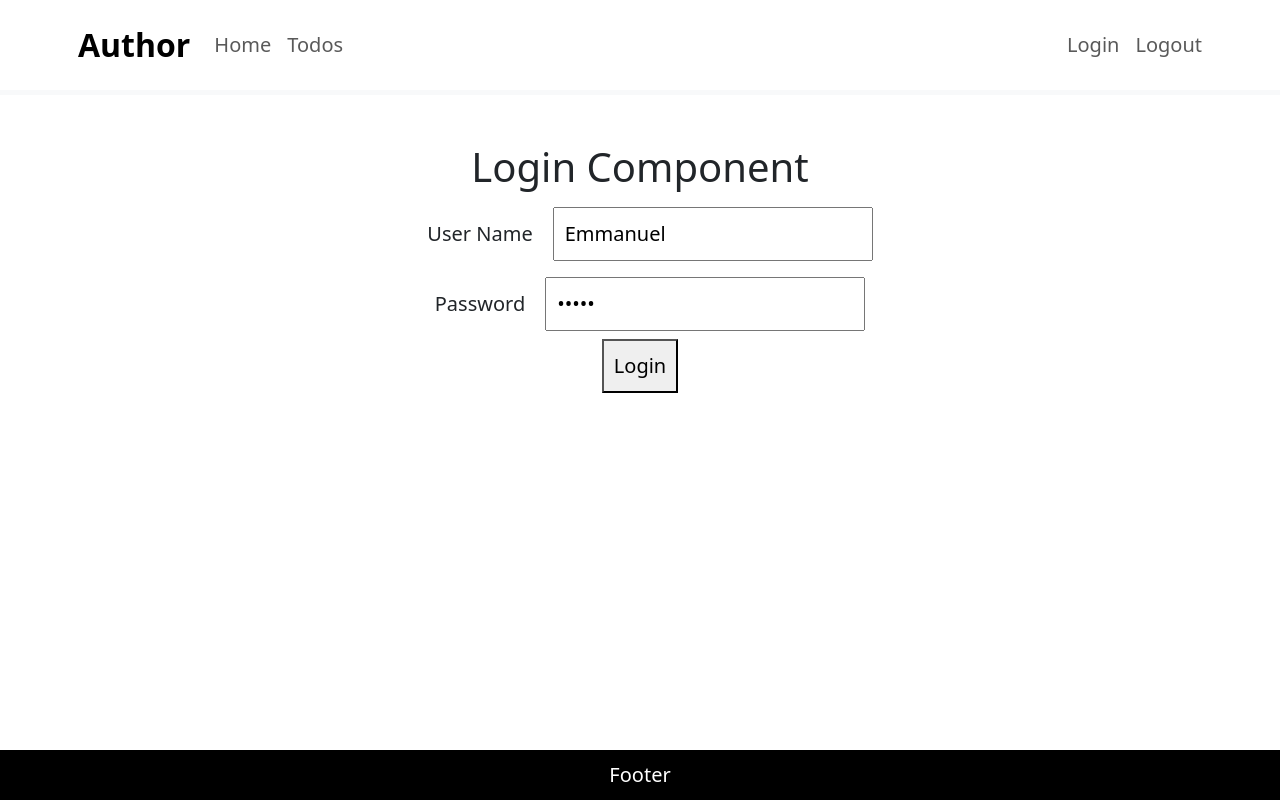
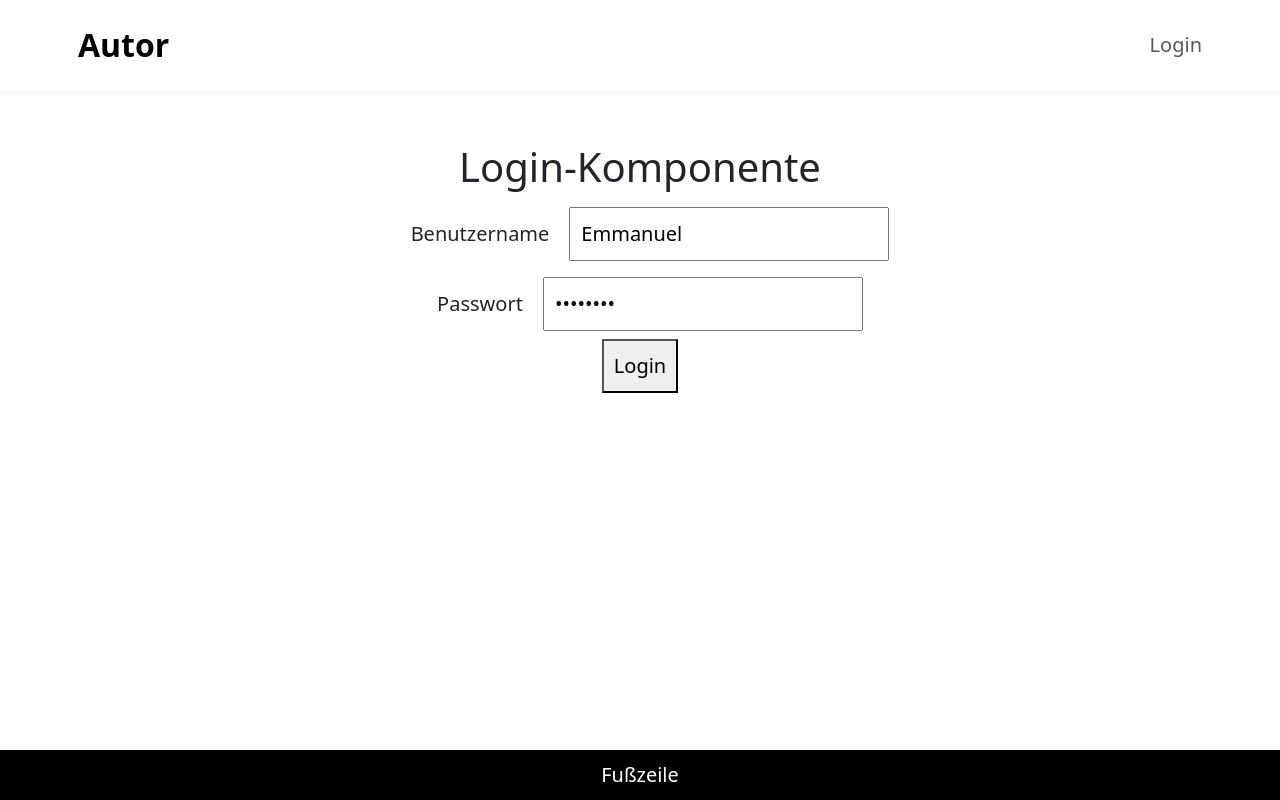
Before and after one commit to EmmanuelRigobert/React-TodoApp, a React (Create React App) app: page / in a window 1280 px wide. Built offline with nearby package versions, Linux system fonts and the light colour scheme.

Commit message:
Basic Authentication

```diff
--- a/src/Components/TodoApp/FooterComponent.jsx
+++ b/src/Components/TodoApp/FooterComponent.jsx
@@ -1,7 +1,7 @@
 function FooterComponent() {
   return (
     <footer className='footer'>
-      <div className='container'>Footer</div>
+      <div className='container'>Fußzeile</div>
     </footer>
   );
 }
--- a/src/Components/TodoApp/HeaderComponent.jsx
+++ b/src/Components/TodoApp/HeaderComponent.jsx
@@ -1,6 +1,14 @@
 import { Link } from 'react-router-dom';
+import { useAuth } from './Security/AuthContext';
 
 function HeaderComponent() {
+  const authContext = useAuth(); // Here we use the useContext hook to access the AuthContext.
+  const isAuthenticated = authContext.isAuthenticated; // We access the isAuthenticated state from the AuthContext.
+
+  function logout() {
+    authContext.logout();
+  }
+
   return (
     <header className='border-bottom border-light border-5 mb-5 p-2'>
       <div className='container'>
@@ -10,32 +18,40 @@ function HeaderComponent() {
               className='navbar-brand ms-2 fs-2 fw-bold text-black'
               href='https://github.com/EmmanuelRigobert'
             >
-              Author
+              Autor
             </a>
             <div className='collapse navbar-collapse'>
               <ul className='navbar-nav'>
                 <li className='nav-item fs-5'>
+                  {isAuthenticated && (
                     <Link className='nav-link' to='/welcome/in28minutes'>
-                    Home
+                      Heim
                     </Link>
+                  )}
                 </li>
                 <li className='nav-item fs-5'>
+                  {isAuthenticated && (
                     <Link className='nav-link' to='/todos'>
                       Todos
                     </Link>
+                  )}
                 </li>
               </ul>
             </div>
             <ul className='navbar-nav'>
               <li className='nav-item fs-5'>
+                {!isAuthenticated && (
                   <Link className='nav-link' to='/login'>
                     Login
                   </Link>
+                )}
               </li>
               <li className='nav-item fs-5'>
-                <Link className='nav-link' to='/logout'>
+                {isAuthenticated && (
+                  <Link className='nav-link' to='/logout' onClick={logout}>
                     Logout
                   </Link>
+                )}
               </li>
             </ul>
           </nav>
--- a/src/Components/TodoApp/ListTodosComponent.jsx
+++ b/src/Components/TodoApp/ListTodosComponent.jsx
@@ -3,22 +3,21 @@ function ListTodosComponent() {
   const dateLine = new Date(today.getFullYear() + 3, today.getMonth(), today.getDate());
 
   const todos = [
-    { id: 1, description: 'Learn React', done: false, dateLine: dateLine },
-    { id: 2, description: 'Learn Spring Boot', done: false, dateLine: dateLine },
-    { id: 3, description: 'Learn AI', done: false, dateLine: dateLine },
-    { id: 4, description: 'Learn Data Science', done: false, dateLine: dateLine },
+    { id: 1, description: 'React learnen', done: false, dateLine: dateLine },
+    { id: 2, description: 'Spring Boot lernen', done: false, dateLine: dateLine },
+    { id: 3, description: 'KI lernen', done: false, dateLine: dateLine }
   ];
 
   return (
     <div className='container'>
-      <h1>Things You Want To Do </h1>
+      <h1>Aufgaben, die Sie erledigen möchten </h1>
       <table className='table'>
         <thead>
           <tr>
-            <th>Id</th>
-            <th>Description</th>
-            <th>Is Completed?</th>
-            <th>Dateline</th>
+            <th>Ausweis</th>
+            <th>Beschreibung</th>
+            <th>Ist abgeschlossen?</th>
+            <th>Stichtag</th>
           </tr>
         </thead>
         <tbody>
--- a/src/Components/TodoApp/LoginComponent.jsx
+++ b/src/Components/TodoApp/LoginComponent.jsx
@@ -1,14 +1,17 @@
 import { useNavigate } from 'react-router-dom';
 import React, { useState } from 'react';
+import { useAuth } from './Security/AuthContext';
 
 function LoginComponent() {
   const [username, setUsername] = useState('Emmanuel');
-  const [password, setPassword] = useState('dummy');
+  const [password, setPassword] = useState('password');
 
-  const [showSuccessMessage, setShowSuccessMessage] = useState(false);
+  // const [showSuccessMessage, setShowSuccessMessage] = useState(false);
   const [showFailureMessage, setShowFailureMessage] = useState(false);
 
   const navigate = useNavigate();
+
+  const authContext = useAuth();
 
   function handleUsernameChange(event) {
     setUsername(event.target.value);
@@ -19,39 +22,30 @@ function LoginComponent() {
   }
 
   function hadleSubmit() {
-    if (username === 'Emmanuel' && password === 'dummy') {
+    if (authContext.login(username, password)) {
+      // authContext.setIsAuthenticated(true);
       console.log('Login Successful');
-      setShowSuccessMessage(true);
-      setShowFailureMessage(false);
       navigate(`/welcome/${username}`);
     } else {
-      setShowSuccessMessage(false);
+      // authContext.setIsAuthenticated(false);
+      // setShowSuccessMessage(false);
       setShowFailureMessage(true);
       console.log(showFailureMessage);
-      console.log(showSuccessMessage);
+      // console.log(showSuccessMessage);
     }
-  }
-
-  function ShowSuccessComponent() {
-    if (showSuccessMessage) {
-      return <div className='successMessage'>Authentification Successfull</div>;
-    }
-    return null;
   }
 
   return (
     <div className='LoginComponent'>
-      <h1>Login Component</h1>
-
-      <ShowSuccessComponent />
+      <h1>Login-Komponente</h1>
       {showFailureMessage && <div className='failureMessage'>Authentification Failed</div>}
       <div className='LoginForm'>
         <div>
-          <label>User Name</label>
+          <label>Benutzername</label>
           <input type='text' name='username' onChange={handleUsernameChange} value={username} />
         </div>
         <div>
-          <label>Password</label>
+          <label>Passwort</label>
           <input type='password' name='password' onChange={handlePasswordChange} value={password} />
         </div>
         <button name='login' className='loginButton' onClick={hadleSubmit}>
--- a/src/Components/TodoApp/LogoutComponent.jsx
+++ b/src/Components/TodoApp/LogoutComponent.jsx
@@ -1,8 +1,8 @@
 function LogoutComponent() {
   return (
     <div className='LogoutComponent'>
-      <h1>You are Logged out</h1>
-      <p>Thank you for using our application</p>
+      <h1>Sie sind abgemeldet</h1>
+      <p>Vielen Dank für die Nutzung meiner Application</p>
     </div>
   );
 }
--- /dev/null
+++ b/src/Components/TodoApp/Security/AuthContext.js
@@ -0,0 +1,44 @@
+
+
+import { createContext, useState, useContext } from 'react';
+
+//Create a context for the authentication state which will be used to determine if a user is logged in or not. The context will be used to pass the authentication state to all components that need it.
+
+const AuthContext = createContext();
+
+export const useAuth = () => { //We use the useAuth hook to access the created context
+  return useContext(AuthContext); //The useContext hook is used to access the context created
+}
+
+
+function AuthProvider({ children }) { //We use the AuthProvider to provide the created context to all Components
+  //The AuthProvider component will be used to wrap the other Components of the application in the TodoApp.jsx file. This will allow the authentication state to be available to all components in the application.
+  // const [number, setNumber] = useState(10);
+
+  const [isAuthenticated, setIsAuthenticated] = useState(false);
+
+  // setInterval(() => setNumber(number + 1), 10000);
+
+  function login(username,password){
+    if(username === 'Emmanuel' && password === 'password'){
+      setIsAuthenticated(true);
+      return true;
+    }else{
+      setIsAuthenticated(false);
+      return false;
+    }
+  }
+
+  function logout(){
+    setIsAuthenticated(false);
+  }
+
+  return (
+    <AuthContext.Provider value={{ isAuthenticated, login, logout }}>
+      {children}
+    </AuthContext.Provider>
+  );
+}
+
+export default AuthProvider;
+export { AuthContext };
--- a/src/Components/TodoApp/TodoApp.css
+++ b/src/Components/TodoApp/TodoApp.css
@@ -15,3 +15,8 @@ footer {
   height: 50px;
   text-align: center;
 }
+
+.failureMessage {
+  color: red;
+  font-size: 20px;
+}
--- a/src/Components/TodoApp/TodoApp.jsx
+++ b/src/Components/TodoApp/TodoApp.jsx
@@ -1,5 +1,5 @@
 import './TodoApp.css';
-import { BrowserRouter, Routes, Route} from 'react-router-dom';
+import { BrowserRouter, Routes, Route, Navigate } from 'react-router-dom';
 import LogoutComponent from './LogoutComponent';
 import FooterComponent from './FooterComponent';
 import HeaderComponent from './HeaderComponent';
@@ -7,24 +7,58 @@ import ListTodosComponent from './ListTodosComponent';
 import ErrorComponent from './ErrorComponent';
 import WelcomeComponent from './WelcomeComponent';
 import LoginComponent from './LoginComponent';
+import AuthProvider, { useAuth } from './Security/AuthContext';
 
+function AuthenticatedRoute({ children }) {
+  const authContext = useAuth();
+  if (authContext.isAuthenticated) {
+    return children;
+  }
+  return <Navigate to='/login' />;
+}
 
 export default function TodoApp() {
   return (
     <div className='TodoApp'>
+      <AuthProvider>
         <BrowserRouter>
           <HeaderComponent />
           <Routes>
             <Route path='/' element={<LoginComponent />} />
             <Route path='/login' element={<LoginComponent />} />
-          <Route path='/welcome/:username' element={<WelcomeComponent />} />
-          <Route path='/todos' element={<ListTodosComponent />} />
-          <Route path='/logout' element={<LogoutComponent />} />
+
+            <Route
+              path='/welcome/:username'
+              element={
+                <AuthenticatedRoute>
+                  <WelcomeComponent />
+                </AuthenticatedRoute>
+              }
+            />
+
+            <Route
+              path='/todos'
+              element={
+                <AuthenticatedRoute>
+                  <ListTodosComponent />
+                </AuthenticatedRoute>
+              }
+            />
+
+            <Route
+              path='/logout'
+              element={
+                <AuthenticatedRoute>
+                  <LogoutComponent />
+                </AuthenticatedRoute>
+              }
+            />
 
             <Route path='*' element={<ErrorComponent />} />
           </Routes>
           <FooterComponent />
         </BrowserRouter>
+      </AuthProvider>
     </div>
   );
 }
--- a/src/Components/TodoApp/WelcomeComponent.jsx
+++ b/src/Components/TodoApp/WelcomeComponent.jsx
@@ -2,14 +2,13 @@ import { Link, useParams } from 'react-router-dom';
 
 function WelcomeComponent() {
   const { username } = useParams(); // useParams is a hook that allows you to access the parameters in the URL of the current route.
-  console.log(username);
 
   return (
     <div className='WelcomeComponent'>
-      <h1>Welcome Component</h1>
-      <div>Welcome Emmanuel</div>
+      <h1>Willkommenskomponente</h1>
+      <div>Willkommen {username}</div>
       <div>
-        Manage your todos <Link to='/todos'>here</Link>
+        Verwalten Sie <Link to='/todos'>hier</Link> Ihre Aufgaben
       </div>
       {/* Link allows us to navigate to a different route without a page refresh. */}
     </div>
```
Lines whose indentation alone changed are shown as unchanged.
